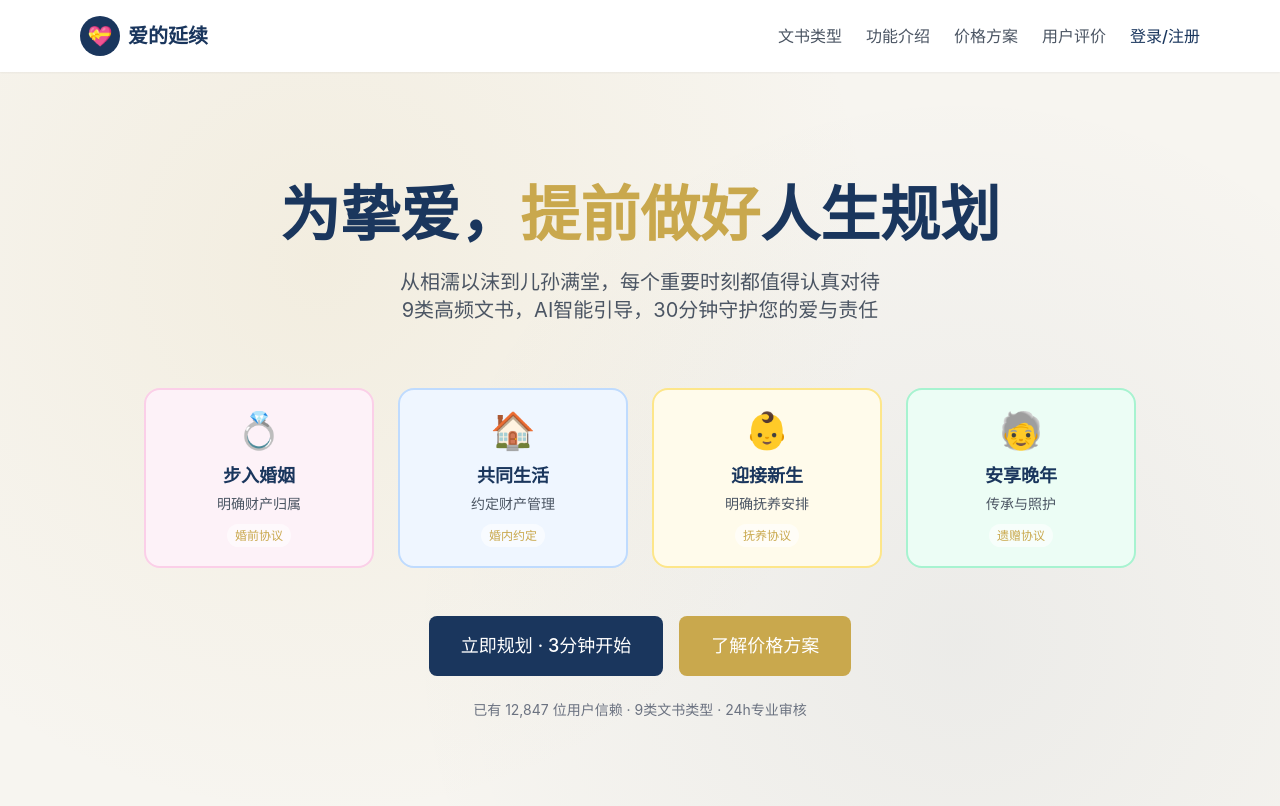
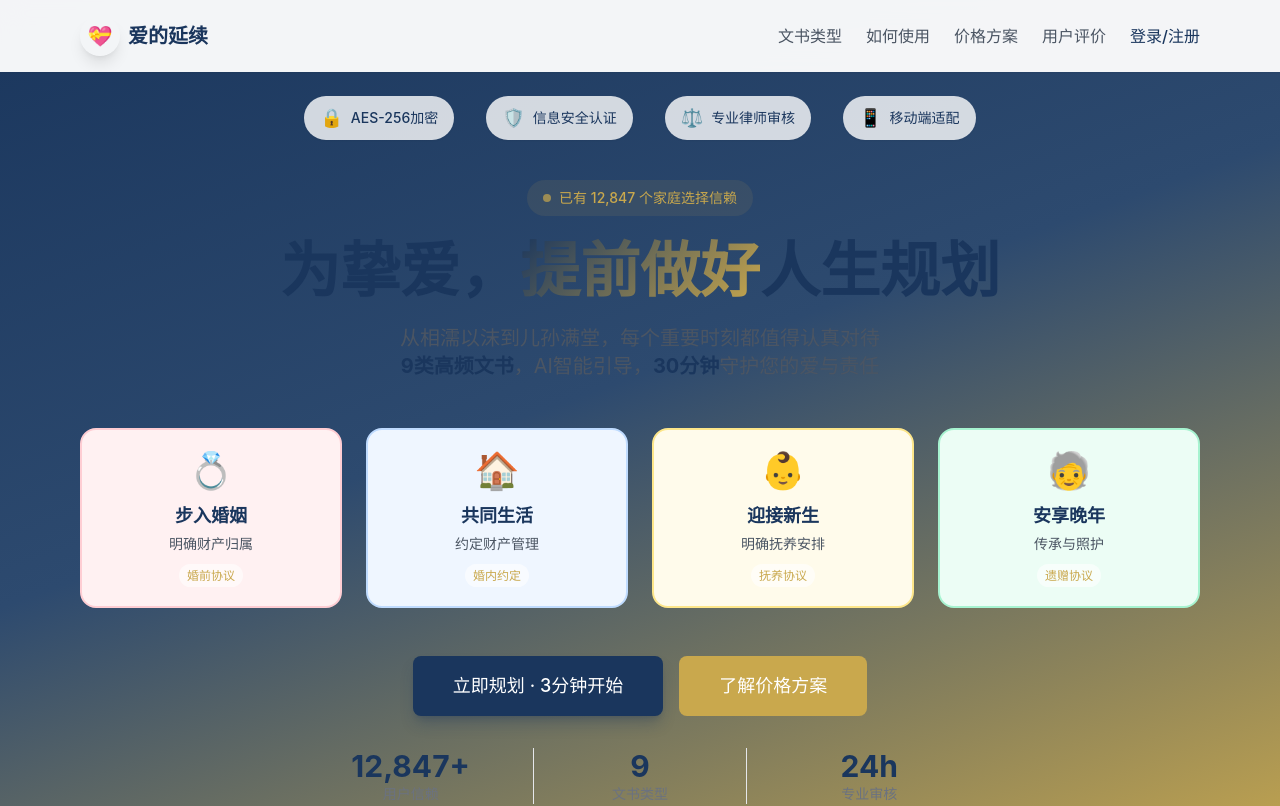
Before and after one commit to maran529-byte/aiwill-planner, a Next.js app: page / in a window 1280 px wide. Shown: the top 806 px of the page. Built offline with nearby package versions, Linux system fonts and the light colour scheme.

Commit message:
feat: add premium design - animations, gradients, shadows

```diff
--- a/src/app/page.tsx
+++ b/src/app/page.tsx
@@ -10,17 +10,17 @@ export default function HomePage() {
   return (
     <div className="min-h-screen">
       {/* Header */}
-      <header className="bg-white shadow-sm">
+      <header className="fixed top-0 left-0 right-0 bg-white/95 backdrop-blur-md shadow-sm z-50">
         <div className="max-w-6xl mx-auto px-4 py-4 flex justify-between items-center">
           <div className="flex items-center gap-2">
-            <div className="w-10 h-10 bg-primary rounded-full flex items-center justify-center">
+            <div className="w-10 h-10 bg-gradient-primary rounded-full flex items-center justify-center shadow-lg">
               <span className="text-white text-xl">💝</span>
             </div>
             <span className="text-xl font-bold text-primary">爱的延续</span>
           </div>
           <nav className="hidden md:flex gap-6 items-center">
             <a href="#document-types" className="text-gray-600 hover:text-primary transition">文书类型</a>
-            <a href="#features" className="text-gray-600 hover:text-primary transition">功能介绍</a>
+            <a href="#how-it-works" className="text-gray-600 hover:text-primary transition">如何使用</a>
             <a href="#pricing" className="text-gray-600 hover:text-primary transition">价格方案</a>
             <a href="#testimonials" className="text-gray-600 hover:text-primary transition">用户评价</a>
             <Link href="/auth" className="text-primary hover:text-primary/80 transition font-medium">登录/注册</Link>
@@ -47,7 +47,7 @@ export default function HomePage() {
           <div className="md:hidden bg-white border-t border-gray-100 px-4 py-4">
             <nav className="flex flex-col gap-3">
               <a href="#document-types" className="text-gray-600 hover:text-primary transition py-2" onClick={() => setMobileMenuOpen(false)}>文书类型</a>
-              <a href="#features" className="text-gray-600 hover:text-primary transition py-2" onClick={() => setMobileMenuOpen(false)}>功能介绍</a>
+              <a href="#how-it-works" className="text-gray-600 hover:text-primary transition py-2" onClick={() => setMobileMenuOpen(false)}>如何使用</a>
               <a href="#pricing" className="text-gray-600 hover:text-primary transition py-2" onClick={() => setMobileMenuOpen(false)}>价格方案</a>
               <a href="#testimonials" className="text-gray-600 hover:text-primary transition py-2" onClick={() => setMobileMenuOpen(false)}>用户评价</a>
               <Link href="/auth" className="text-primary hover:text-primary/80 transition font-medium py-2 border-t border-gray-100 mt-2" onClick={() => setMobileMenuOpen(false)}>登录/注册</Link>
@@ -57,34 +57,53 @@ export default function HomePage() {
       </header>
 
       {/* Hero Section */}
-      <section className="hero-pattern py-20 md:py-28">
-        <div className="max-w-5xl mx-auto px-4">
-          {/* 情感标题 */}
-          <div className="text-center mb-16">
+      <section className="hero-gradient min-h-screen flex items-center pt-20 pb-16 md:pt-24 md:pb-20">
+        <div className="max-w-6xl mx-auto px-4 w-full">
+          {/* Trust badges top */}
+          <div className="flex flex-wrap justify-center gap-4 md:gap-8 mb-10 animate-fade-in">
+            {[
+              { icon: '🔒', text: 'AES-256加密' },
+              { icon: '🛡️', text: '信息安全认证' },
+              { icon: '⚖️', text: '专业律师审核' },
+              { icon: '📱', text: '移动端适配' },
+            ].map((badge, i) => (
+              <div key={i} className="flex items-center gap-2 bg-white/80 backdrop-blur-sm px-4 py-2 rounded-full shadow-sm">
+                <span className="text-lg">{badge.icon}</span>
+                <span className="text-sm font-medium text-primary">{badge.text}</span>
+              </div>
+            ))}
+          </div>
+
+          {/* Main hero content */}
+          <div className="text-center mb-12 animate-slide-up">
+            <div className="inline-flex items-center gap-2 bg-accent/10 text-accent px-4 py-2 rounded-full text-sm font-medium mb-6">
+              <span className="w-2 h-2 bg-accent rounded-full animate-pulse"></span>
+              已有 12,847 个家庭选择信赖
+            </div>
             <h1 className="text-4xl md:text-6xl font-bold text-primary mb-6 leading-tight">
               为挚爱，<br className="md:hidden" />
-              <span className="text-accent">提前做好</span>人生规划
+              <span className="text-gradient">提前做好</span>人生规划
             </h1>
-            <p className="text-xl text-gray-600 max-w-2xl mx-auto">
+            <p className="text-xl text-gray-600 max-w-2xl mx-auto mb-8">
               从相濡以沫到儿孙满堂，每个重要时刻都值得认真对待<br />
-              9类高频文书，AI智能引导，30分钟守护您的爱与责任
+              <strong className="text-primary">9类高频文书</strong>，AI智能引导，<strong className="text-primary">30分钟</strong>守护您的爱与责任
             </p>
           </div>
 
-          {/* 生命阶段卡片 */}
+          {/* Life stage cards */}
           <div className="grid grid-cols-2 md:grid-cols-4 gap-4 md:gap-6 mb-12">
             {[
-              { emoji: '💍', title: '步入婚姻', desc: '明确财产归属', sub: '婚前协议', color: 'bg-pink-50 border-pink-200' },
-              { emoji: '🏠', title: '共同生活', desc: '约定财产管理', sub: '婚内约定', color: 'bg-blue-50 border-blue-200' },
-              { emoji: '👶', title: '迎接新生', desc: '明确抚养安排', sub: '抚养协议', color: 'bg-amber-50 border-amber-200' },
-              { emoji: '🧓', title: '安享晚年', desc: '传承与照护', sub: '遗赠协议', color: 'bg-emerald-50 border-emerald-200' },
+              { emoji: '💍', title: '步入婚姻', desc: '明确财产归属', sub: '婚前协议', color: 'bg-rose-50 border-rose-200 hover:border-rose-400' },
+              { emoji: '🏠', title: '共同生活', desc: '约定财产管理', sub: '婚内约定', color: 'bg-blue-50 border-blue-200 hover:border-blue-400' },
+              { emoji: '👶', title: '迎接新生', desc: '明确抚养安排', sub: '抚养协议', color: 'bg-amber-50 border-amber-200 hover:border-amber-400' },
+              { emoji: '🧓', title: '安享晚年', desc: '传承与照护', sub: '遗赠协议', color: 'bg-emerald-50 border-emerald-200 hover:border-emerald-400' },
             ].map((stage, i) => (
               <a
                 key={i}
                 href="#document-types"
-                className={`${stage.color} border-2 rounded-2xl p-5 text-center hover:scale-105 transition-transform cursor-pointer group`}
+                className={`${stage.color} border-2 rounded-2xl p-5 text-center hover:scale-105 hover:shadow-lg transition-all duration-300 cursor-pointer group`}
               >
-                <div className="text-4xl mb-3">{stage.emoji}</div>
+                <div className="text-4xl mb-3 group-hover:scale-110 transition-transform duration-300">{stage.emoji}</div>
                 <h3 className="font-bold text-primary text-lg mb-1">{stage.title}</h3>
                 <p className="text-gray-600 text-sm mb-2">{stage.desc}</p>
                 <span className="text-xs font-medium text-accent bg-white/60 px-2 py-1 rounded-full">{stage.sub}</span>
@@ -92,16 +111,31 @@ export default function HomePage() {
             ))}
           </div>
 
-          {/* 底部CTA */}
-          <div className="flex flex-col sm:flex-row gap-4 justify-center items-center">
-            <a href="#document-types" className="btn-primary text-lg px-8 py-4">
+          {/* CTA buttons */}
+          <div className="flex flex-col sm:flex-row gap-4 justify-center items-center mb-8">
+            <a href="#document-types" className="btn-primary text-lg px-10 py-4 shadow-lg shadow-primary/30 hover:shadow-xl hover:shadow-primary/40">
               立即规划 · 3分钟开始
             </a>
-            <a href="#pricing" className="btn-secondary text-lg px-8 py-4">
+            <a href="#pricing" className="btn-secondary text-lg px-10 py-4">
               了解价格方案
             </a>
           </div>
-          <p className="mt-6 text-sm text-gray-500 text-center">已有 12,847 位用户信赖 · 9类文书类型 · 24h专业审核</p>
+
+          {/* Stats row */}
+          <div className="grid grid-cols-3 gap-4 max-w-2xl mx-auto">
+            <div className="text-center">
+              <div className="text-2xl md:text-3xl font-bold text-primary">12,847+</div>
+              <div className="text-xs md:text-sm text-gray-500">用户信赖</div>
+            </div>
+            <div className="text-center border-x border-gray-200">
+              <div className="text-2xl md:text-3xl font-bold text-primary">9</div>
+              <div className="text-xs md:text-sm text-gray-500">文书类型</div>
+            </div>
+            <div className="text-center">
+              <div className="text-2xl md:text-3xl font-bold text-primary">24h</div>
+              <div className="text-xs md:text-sm text-gray-500">专业审核</div>
+            </div>
+          </div>
         </div>
       </section>
 
--- a/src/styles/globals.css
+++ b/src/styles/globals.css
@@ -6,6 +6,33 @@
   --color-primary: #1A365D;
   --color-accent: #C9A84D;
   --color-cream: #F7F5F0;
+}
+
+@keyframes fade-in {
+  from { opacity: 0; }
+  to { opacity: 1; }
+}
+
+@keyframes slide-up {
+  from { opacity: 0; transform: translateY(24px); }
+  to { opacity: 1; transform: translateY(0); }
+}
+
+@keyframes pulse-soft {
+  0%, 100% { opacity: 1; }
+  50% { opacity: 0.6; }
+}
+
+.animate-fade-in {
+  animation: fade-in 0.7s ease-out forwards;
+}
+
+.animate-slide-up {
+  animation: slide-up 0.7s ease-out forwards;
+}
+
+.animate-pulse-soft {
+  animation: pulse-soft 2s ease-in-out infinite;
 }
 
 body {
@@ -83,3 +110,11 @@ body {
 .testimonial-card {
   @apply bg-white/80 backdrop-blur-sm rounded-xl p-6 shadow-md;
 }
+
+.hero-gradient {
+  background: linear-gradient(160deg, #1A365D 0%, #2D4A6F 45%, #C9A84D 100%);
+}
+
+.gradient-primary {
+  background: linear-gradient(135deg, var(--color-primary) 0%, var(--color-accent) 100%);
+}
--- a/tailwind.config.ts
+++ b/tailwind.config.ts
@@ -16,6 +16,30 @@ const config: Config = {
       fontFamily: {
         sans: ['-apple-system', 'BlinkMacSystemFont', 'Segoe UI', 'Roboto', 'sans-serif'],
       },
+      boxShadow: {
+        'primary': '0 4px 14px 0 rgba(26, 54, 93, 0.25)',
+        'primary-lg': '0 8px 30px 0 rgba(26, 54, 93, 0.3)',
+        'accent': '0 4px 14px 0 rgba(201, 168, 77, 0.25)',
+      },
+      animation: {
+        'fade-in': 'fade-in 0.7s ease-out forwards',
+        'slide-up': 'slide-up 0.7s ease-out forwards',
+        'pulse-soft': 'pulse-soft 2s ease-in-out infinite',
+      },
+      keyframes: {
+        'fade-in': {
+          '0%': { opacity: '0' },
+          '100%': { opacity: '1' },
+        },
+        'slide-up': {
+          '0%': { opacity: '0', transform: 'translateY(24px)' },
+          '100%': { opacity: '1', transform: 'translateY(0)' },
+        },
+        'pulse-soft': {
+          '0%, 100%': { opacity: '1' },
+          '50%': { opacity: '0.6' },
+        },
+      },
     },
   },
   plugins: [],
```
Also changed, not shown: src/app/admin/crm/settlements/page.tsx (+13 -13 lines), src/app/api/crm/settlements/route.ts (+46 -7 lines).
